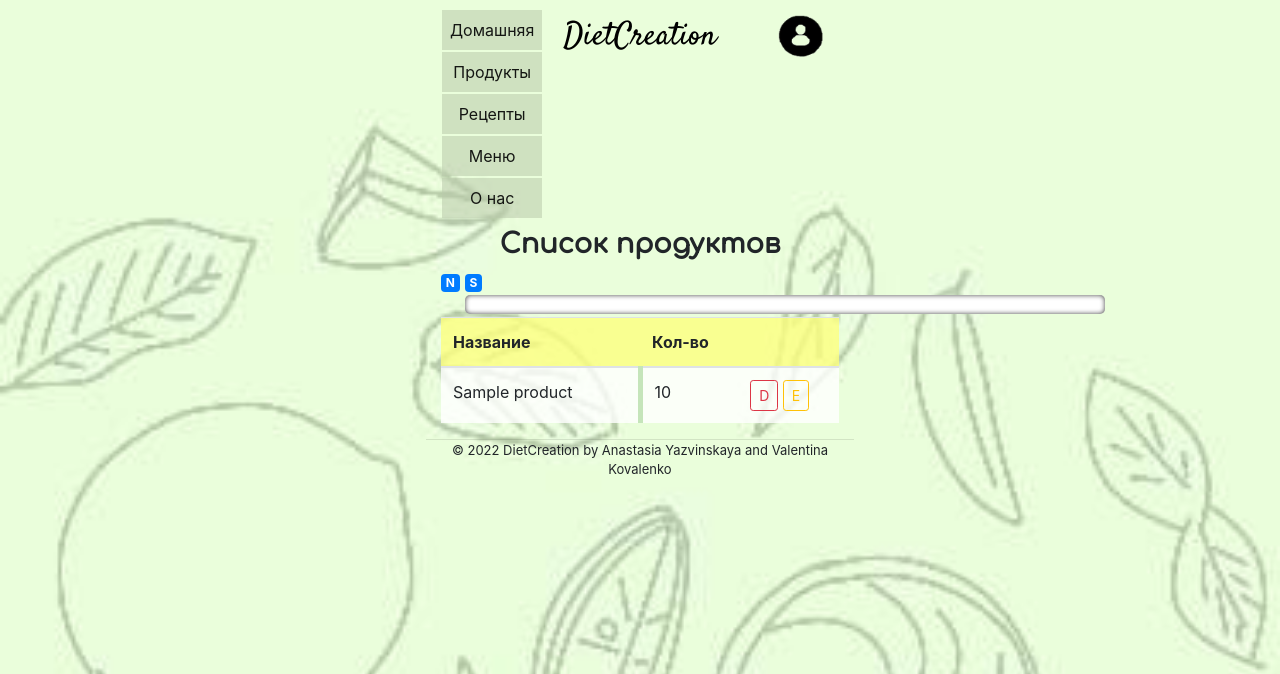
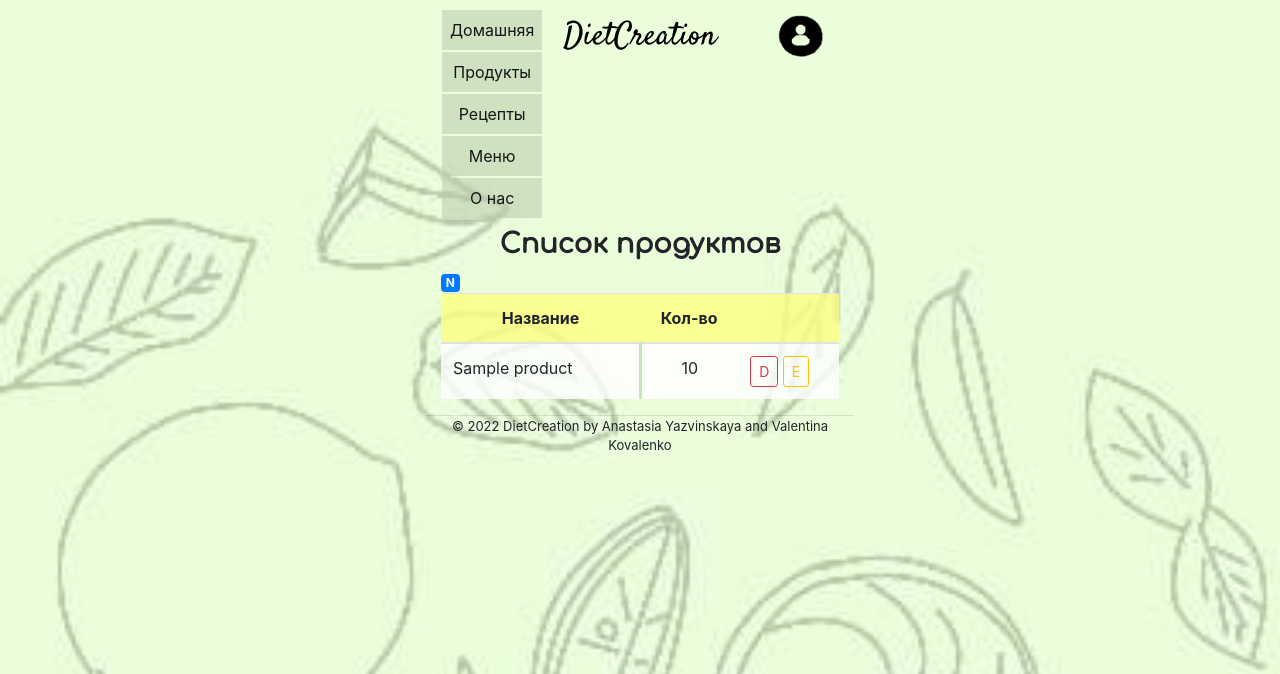
Before and after one commit to AnastasiaYazvinskaya/diet-creation, a Python web app: template app/templates/products.html in a window 1280 px wide. Shown: the top 674 px of the page. Run offline with Jinja, Linux system fonts and the light colour scheme; the template is opened without the code that fills it: most values are stand-ins (such as "Sample title", 1, 10 or a date in 2020); some libraries are stand-ins or nearby versions; some web fonts are replaced.

Commit message:
some changes on products page

```diff
--- a/app/static/css/base_style.css
+++ b/app/static/css/base_style.css
@@ -103,7 +103,7 @@ h1 {
 }
 thead {
     background-color: rgba(253, 255, 127, 0.8);
-
+    text-align: center;
 }
 thead tr th:first-of-type {
     width: 50%;
@@ -112,6 +112,8 @@ tbody {
     background-color: rgba(255, 255, 255, 0.8);
 }
 tbody tr td:first-of-type {
-    border-right: 5px solid #c5e5ba;
-
+    border-right: 3px solid #c5e5ba;
 }
+tbody tr td:nth-of-type(2) {
+    text-align: center;
+}
--- a/app/templates/products.html
+++ b/app/templates/products.html
@@ -9,10 +9,12 @@
         <a href="{{url_for('create_p')}}">
             <span class="badge badge-primary">N</span>
         </a>
+        {#
         <div id="search">
             <span type="button" class="badge badge-primary">S</span>
             <input></input>
         </div>
+        #}
     </div>
     <!-- Displaying a list of products in a table (col: name, weight, price, shop, actions)-->
     <table class="table">
```
